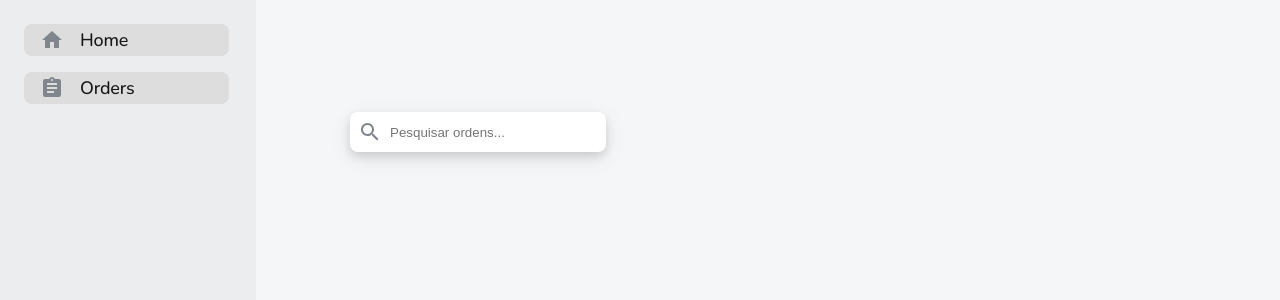
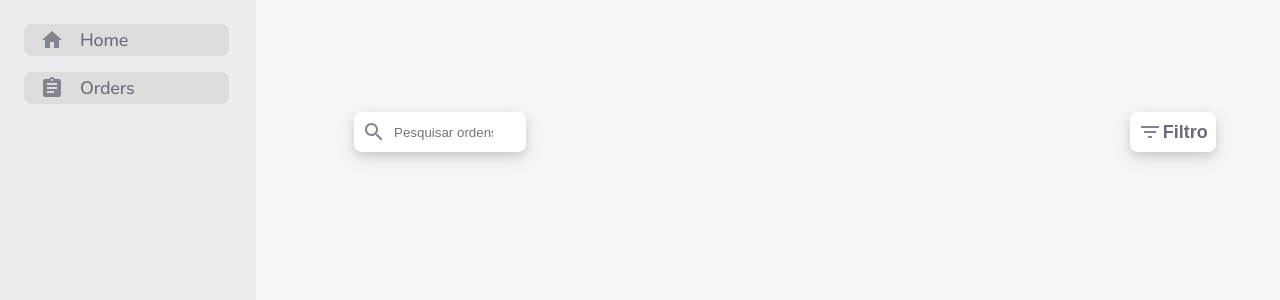
Before and after one commit to ItsJuniorDias/Bix_Tecnology, a Next.js app in the folder nextjs-tecnology/: page / in a window 1280 px wide. Shown: the top 300 px of the page. Built offline with nearby package versions, Linux system fonts and the light colour scheme; a web font is replaced by a local one.

Commit message:
chore: create button filter

```diff
--- a/nextjs-tecnology/src/app/page.tsx
+++ b/nextjs-tecnology/src/app/page.tsx
@@ -7,7 +7,6 @@ export default function Home() {
     <>
       <Body>
         <Dashboard />
-
         <Header />
       </Body>
     </>
--- a/nextjs-tecnology/src/app/pages/Dashboard/styles.ts
+++ b/nextjs-tecnology/src/app/pages/Dashboard/styles.ts
@@ -2,7 +2,6 @@ import styled from "styled-components";
 
 export const Container = styled.div`
   width: 20%;
-  /* height: 35px; */
   background-color: #ecedef;
   min-height: 100svh;
   padding-top: 24px;
@@ -17,6 +16,7 @@ export const Text = styled.h5`
   letter-spacing: -0.01em;
   list-style-position: inside;
   padding-left: 16px;
+  color: #686d76;
 `;
 
 export const Content = styled.div`
@@ -26,9 +26,7 @@ export const Content = styled.div`
   display: flex;
   flex-direction: row;
   align-items: center;
-  /* justify-content: center; */
   padding-left: 16px;
-  /* padding-bottom: 26px; */
   margin-left: 24px;
   margin-right: 24px;
   margin-bottom: 16px;
--- a/nextjs-tecnology/src/app/pages/Header/Header.tsx
+++ b/nextjs-tecnology/src/app/pages/Header/Header.tsx
@@ -1,9 +1,13 @@
 import React from "react";
 import Search from "@mui/icons-material/Search";
-import { Container, Text, Input } from "./styles";
+import FilterListIcon from "@mui/icons-material/FilterList";
+
+import { Container, Filter, Text, Input, Content } from "./styles";
 
 export const Header = () => {
   return (
+    <>
+      <Content>
         <Container>
           <Search
             sx={{
@@ -13,5 +17,16 @@ export const Header = () => {
 
           <Input placeholder="Pesquisar ordens..." />
         </Container>
+
+        <Filter onClick={() => console.log("CLIQUEI")}>
+          <FilterListIcon
+            sx={{
+              color: "#81858d",
+            }}
+          />
+          <Text>Filtro</Text>
+        </Filter>
+      </Content>
+    </>
   );
 };
--- a/nextjs-tecnology/src/app/pages/Header/styles.ts
+++ b/nextjs-tecnology/src/app/pages/Header/styles.ts
@@ -4,9 +4,6 @@ export const Container = styled.div`
   width: 20%;
   height: 40px;
   background-color: #ffffff;
-  z-index: 5;
-  margin-top: -688px;
-  margin-left: 350px;
   border-radius: 8px;
   display: flex;
   flex-direction: row;
@@ -15,16 +12,37 @@ export const Container = styled.div`
   box-shadow: 0 4px 8px rgba(0, 0, 0, 0.1), 0 6px 20px rgba(0, 0, 0, 0.1);
 `;
 
+export const Content = styled.div`
+  margin-top: -688px;
+  display: flex;
+  justify-content: space-between;
+  padding-left: 64px;
+  padding-right: 64px;
+  margin-left: 290px;
+`;
+
+export const Filter = styled.button`
+  width: 10%;
+  height: 40px;
+  background-color: #ffffff;
+  border-radius: 8px;
+  border-width: 0;
+  display: flex;
+  justify-content: space-around;
+  padding-left: 8px;
+  padding-right: 8px;
+  align-items: center;
+  box-shadow: 0 4px 8px rgba(0, 0, 0, 0.1), 0 6px 20px rgba(0, 0, 0, 0.1);
+`;
+
 export const Text = styled.h5`
   font-family: var(--font-nunito-regular);
   font-size: 18px;
   color: #686d76;
-
-  /* line-height: 24px; */
 `;
 
 export const Input = styled.input`
-  width: 60%;
+  width: 65%;
   height: 40px;
   border-color: #ffffff;
   border-width: 0;
```
Lines whose indentation alone changed are shown as unchanged.
